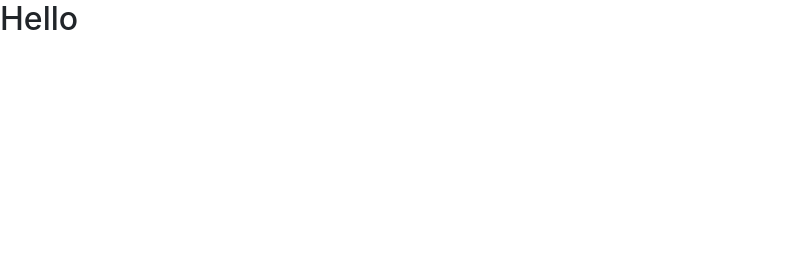
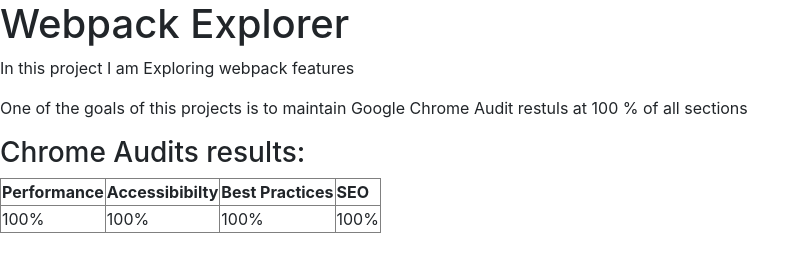
Before and after one commit to PovilasU/webpack-explorer, a website built with webpack: page src/template.html in a window 1280 px wide. Shown: the whole page, without its empty margins (0-810 px from the left). Built offline with nearby package versions, Linux system fonts and the light colour scheme.

Commit message:
Added table with google chrome audits results

```diff
--- a/src/template.html
+++ b/src/template.html
@@ -12,7 +12,29 @@
   </head>
   <!-- <body class="container"> -->
   <body>
-    <h2>Hello</h2>
+    <h1>Webpack Explorer</h1>
+    <p>In this project I am Exploring webpack features</p>
+    <p>
+      One of the goals of this projects is to maintain Google Chrome Audit
+      restuls at 100 % of all sections
+    </p>
+    <h3>Chrome Audits results:</h3>
+
+    <table border="1">
+      <tr>
+        <th>Performance</th>
+        <th>Accessibibilty</th>
+        <th>Best Practices</th>
+        <th>SEO</th>
+      </tr>
+      <tr>
+        <td>100%</td>
+        <td>100%</td>
+        <td>100%</td>
+        <td>100%</td>
+      </tr>
+    </table>
+
     <!-- Bootstrap Navbar -->
     <!-- <nav class="navbar navbar-expand-lg navbar-light bg-light">
       <a class="navbar-brand" href="#">Navbar</a>
```
